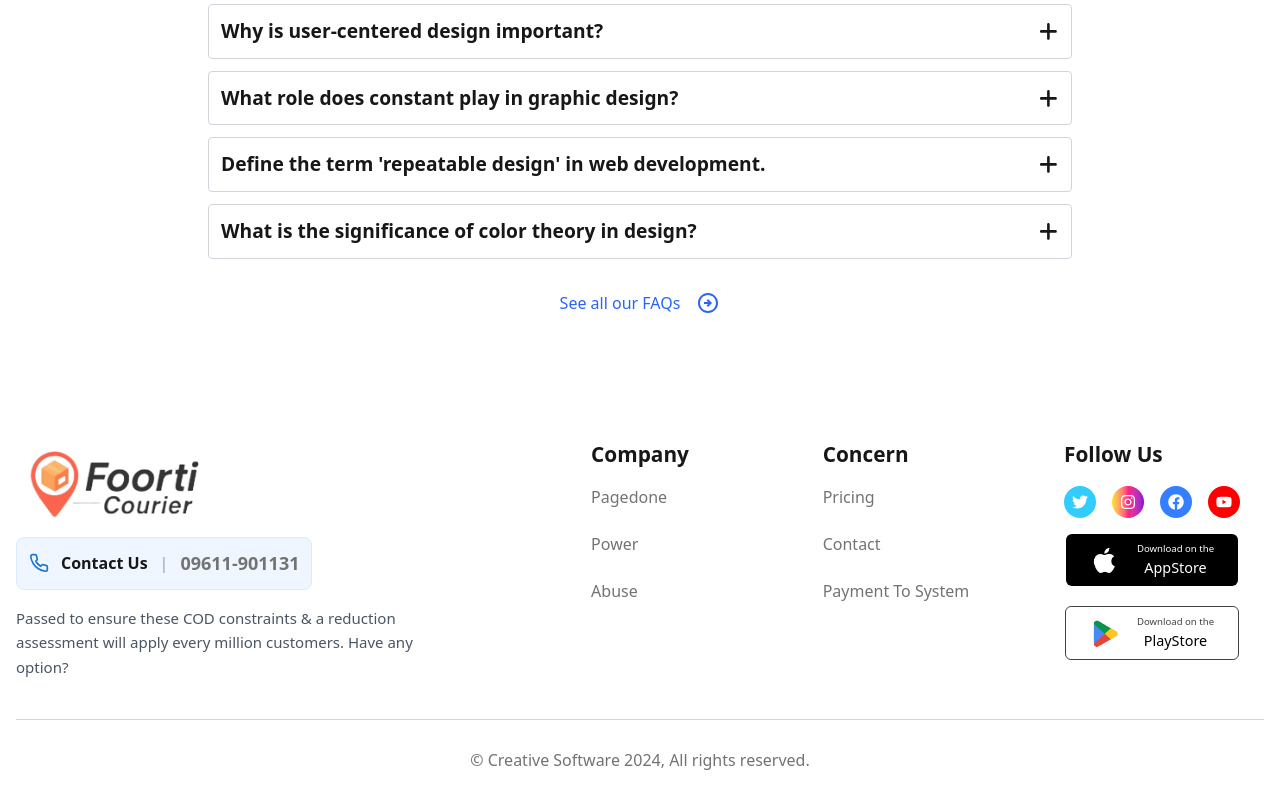
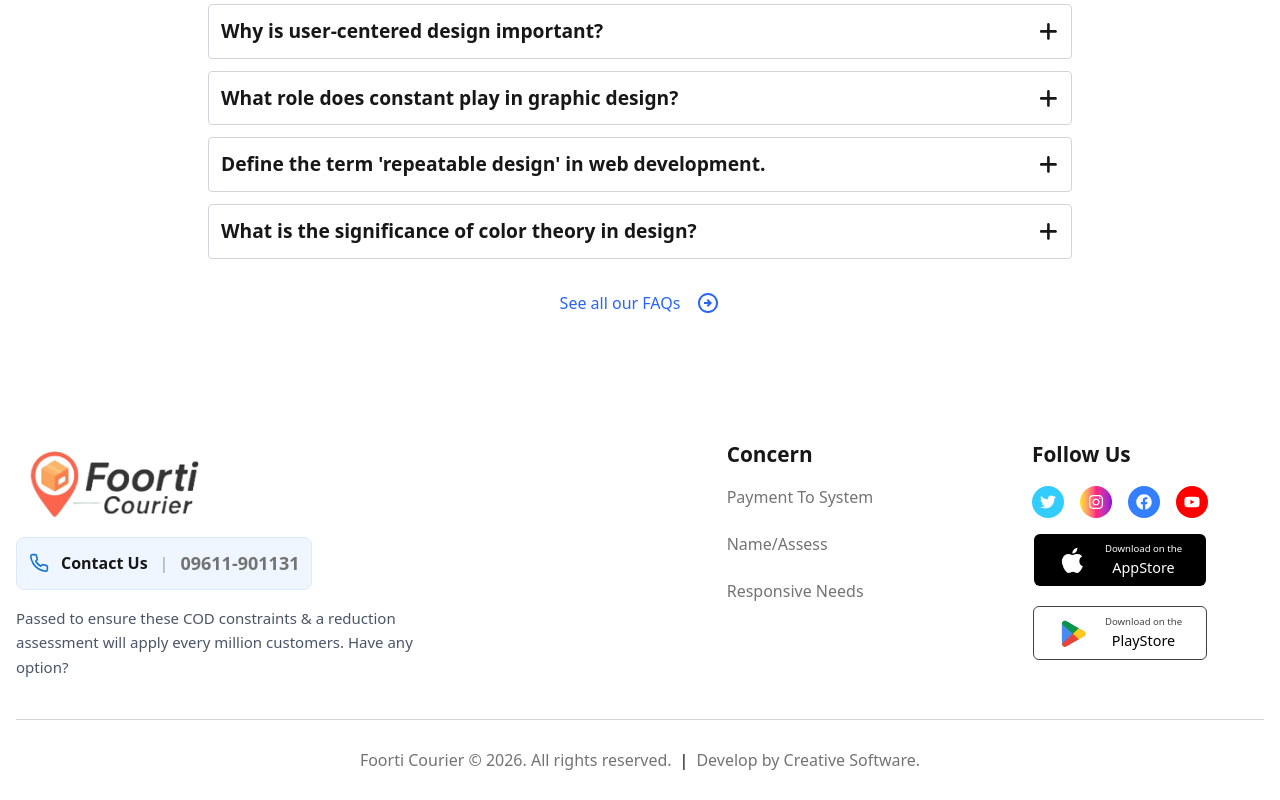
Before and after one commit to MAHIR-DEVES/Foorti-courier-copy, a Next.js app: page / in a window 1280 px wide. Shown: the part 2411-3211 px from the top of the page. Built offline with nearby package versions, Linux system fonts and the light colour scheme; no server answers.

Commit message:
footer Link

```diff
--- a/app/components/landing/Footer.jsx
+++ b/app/components/landing/Footer.jsx
@@ -1,7 +1,7 @@
 import Image from 'next/image';
 import { FaTwitter, FaInstagram, FaFacebook, FaYoutube } from 'react-icons/fa';
 import { useTranslations } from 'next-intl';
-import { FiPhone } from 'react-icons/fi'; // Import phone icon
+import { FiPhone } from 'react-icons/fi';
 
 const Footer = () => {
   const tFooter = useTranslations('homePage.footer');
@@ -14,19 +14,11 @@ const Footer = () => {
 
   const footerLinks = [
     {
-      title: tFooter('titleOne'),
-      links: [
-        { name: tFooter('links.0'), url: '#' },
-        { name: tFooter('links.1'), url: '#' },
-        { name: tFooter('links.2'), url: '#' },
-      ],
-    },
-    {
       title: tFooter('titleTwo'),
       links: [
+        { name: tFooter('links.2'), url: '#' },
         { name: tFooter('links.3'), url: '#' },
         { name: tFooter('links.4'), url: '#' },
-        { name: tFooter('links.5'), url: '#' },
       ],
     },
   ];
@@ -57,7 +49,7 @@ const Footer = () => {
   return (
     <footer className="w-full mt-16 scroll-mt-24" id="about">
       <div className="mx-auto container px-4 scroll-mt-24" id="contact">
-        <div className="grid grid-cols-2 sm:grid-cols-5 gap-3 gap-y-8 md:gap-8 py-10 max-w-sm mx-auto sm:max-w-3xl lg:max-w-full">
+        <div className="grid grid-cols-2 sm:grid-cols-4 gap-3 gap-y-8 md:gap-8 py-10 max-w-sm mx-auto sm:max-w-3xl lg:max-w-full">
 
           {/* Company Info Section - Logo, Contact, Description */}
           <div className="col-span-full mb-6 lg:col-span-2 lg:mb-0">
@@ -184,8 +176,13 @@ const Footer = () => {
         <div className="py-7 border-t border-gray">
           <div className="flex items-center justify-center">
             <span className="text-md text-secondary">
+              <a target="_blank" href="https://www.foorticourier.com/" rel="noopener noreferrer">
+                {tFooter('copyRight')}
+              </a>
+            </span> <span className='px-2'>|</span>
+            <span className="text-md text-secondary">
               <a target="_blank" href="https://creativesoftware.com.bd/" rel="noopener noreferrer">
-                {tFooter('copyRight')}
+                {tFooter('developedBy')}
               </a>
             </span>
           </div>
--- a/messages/bn.json
+++ b/messages/bn.json
@@ -135,9 +135,6 @@
       "brand": "@প্যাকহেক্সা",
       "description": "এই COD সীমাবদ্ধতা নিশ্চিত করতে পাস করা হয়েছে এবং একটি হ্রাস মূল্যায়ন প্রতি মিলিয়ন গ্রাহকের জন্য প্রযোজ্য হবে। কোন বিকল্প আছে?",
       "links": [
-        "পেজডান",
-        "পাওয়ার",
-        "অপব্যবহার",
         "মূল্য নির্ধারণ",
         "যোগাযোগ",
         "পেমেন্ট সিস্টেম",
@@ -145,7 +142,8 @@
         "প্রতিক্রিয়াশীল প্রয়োজন"
       ],
       "social": "আমাদের অনুসরণ করুন",
-      "copyRight": "© এবিসি ২০২৪, সর্বস্বত্ব সংরক্ষিত।"
+      "copyRight": "Foorti Courier © ২০২৬। সর্বস্বত্ব সংরক্ষিত।",
+      "developedBy":"Creative Software দ্বারা তৈরি।"
     }
   },
   "loginPage": {
--- a/messages/en.json
+++ b/messages/en.json
@@ -135,9 +135,6 @@
       "brand": "@PACKHEXA",
       "description": "Passed to ensure these COD constraints & a reduction assessment will apply every million customers. Have any option?",
       "links": [
-        "Pagedone",
-        "Power",
-        "Abuse",
         "Pricing",
         "Contact",
         "Payment To System",
@@ -145,7 +142,8 @@
         "Responsive Needs"
       ],
       "social": "Follow Us",
-      "copyRight": "© Creative Software 2024, All rights reserved."
+      "copyRight": "Foorti Courier © 2026. All rights reserved.",
+      "developedBy":"Develop by Creative Software."
     }
   },
   "loginPage": {
```
